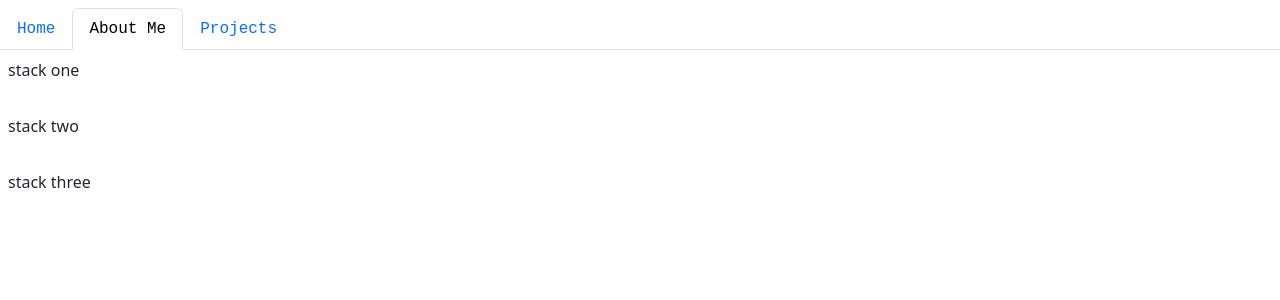
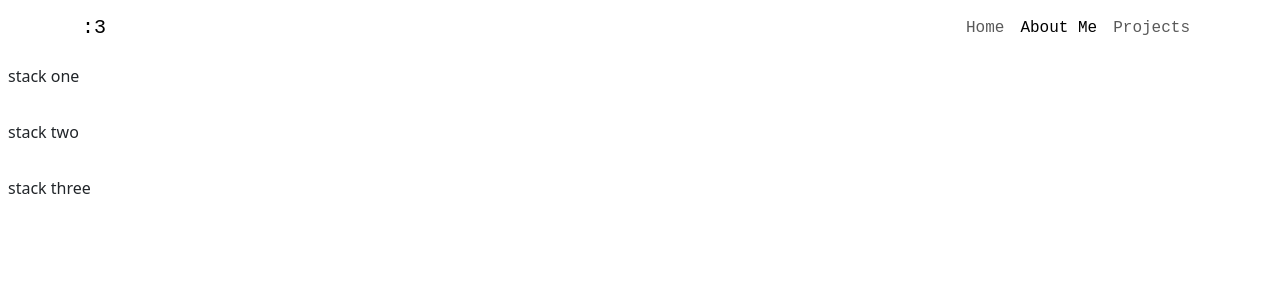
Before and after one commit to miriamrami/meow-port-app, a React (Create React App) app in the folder meow-port-app/: page /AboutMe.js in a window 1280 px wide. Shown: the top 300 px of the page. Built offline with nearby package versions, Linux system fonts and the light colour scheme.

Commit message:
swapped the navtabs on about me to the navbar made few minor changes to homejs including linking my linked in

```diff
--- a/meow-port-app/src/AboutMe.js
+++ b/meow-port-app/src/AboutMe.js
@@ -1,29 +1,21 @@
 import React from "react";
-import Stack from 'react-bootstrap/Stack';
-import Row from 'react-bootstrap';
 import { Link } from "react-router-dom";
+import { Container, Nav, Navbar, Stack } from "react-bootstrap";
 import "./cssFiles//AboutMe.css";
 
 const AboutMe = () => {
 	return (
 	<body>
-		<div className="AboutMe">
-			<h1> </h1>
-			<ul className="nav nav-tabs">
-				<li className="nav-item">
-					{/* Endpoint to route to Home component */}
-					<Link className="nav-link" to="/Home.js">Home</Link>
-				</li>
-				<li className="nav-item">
-					{/* Endpoint to route to About component */}
-					<Link className="nav-link active" aria-current="page" to="/AboutMe.js">About Me</Link>
-				</li>
-				<li className="nav-item">
-					{/* Endpoint to route to Home component */}
-					<Link className="nav-link" to="/Projects.js">Projects</Link>
-				</li>
-			</ul>
-		</div>
+		<Navbar className="home-nav">
+			<Container>
+				<Navbar.Brand href="/">:3</Navbar.Brand>
+					<Nav className="my-navbar">
+						<Link className="nav-link" to="/">Home</Link>
+						<Link className="nav-link active" aria-current="page" to="/AboutMe.js">About Me</Link>
+						<Link className="nav-link" to="/Projects.js">Projects</Link>
+				</Nav>
+			</Container>
+		</Navbar>
 
 		<Stack gap={3}>
 			<div className="p-2">stack one</div>
--- a/meow-port-app/src/Home.js
+++ b/meow-port-app/src/Home.js
@@ -12,7 +12,7 @@ const Home = () => {
 			<Container>
 				<Navbar.Brand href="/">:3</Navbar.Brand>
 					<Nav className="my-navbar">
-						<Link className="nav-link" to="/">Home</Link>
+						<Link className="nav-link active" aria-current="page" to="/">Home</Link>
 						<Link className="nav-link" to="/AboutMe.js">About Me</Link>
 						<Link className="nav-link" to="/Projects.js">Projects</Link>
 				</Nav>
@@ -43,7 +43,7 @@ const Home = () => {
 							<Card.Text>
 								Click on links below to connect.
 							</Card.Text>
-							<Button variant="Link">LinkedIn</Button>
+							<Button variant="Link" href="https://www.linkedin.com/in/miriamtramirez/">LinkedIn</Button>
 							<Button variant="Link">TBD</Button>
 						</Card.Body>
 					</Card>
```
